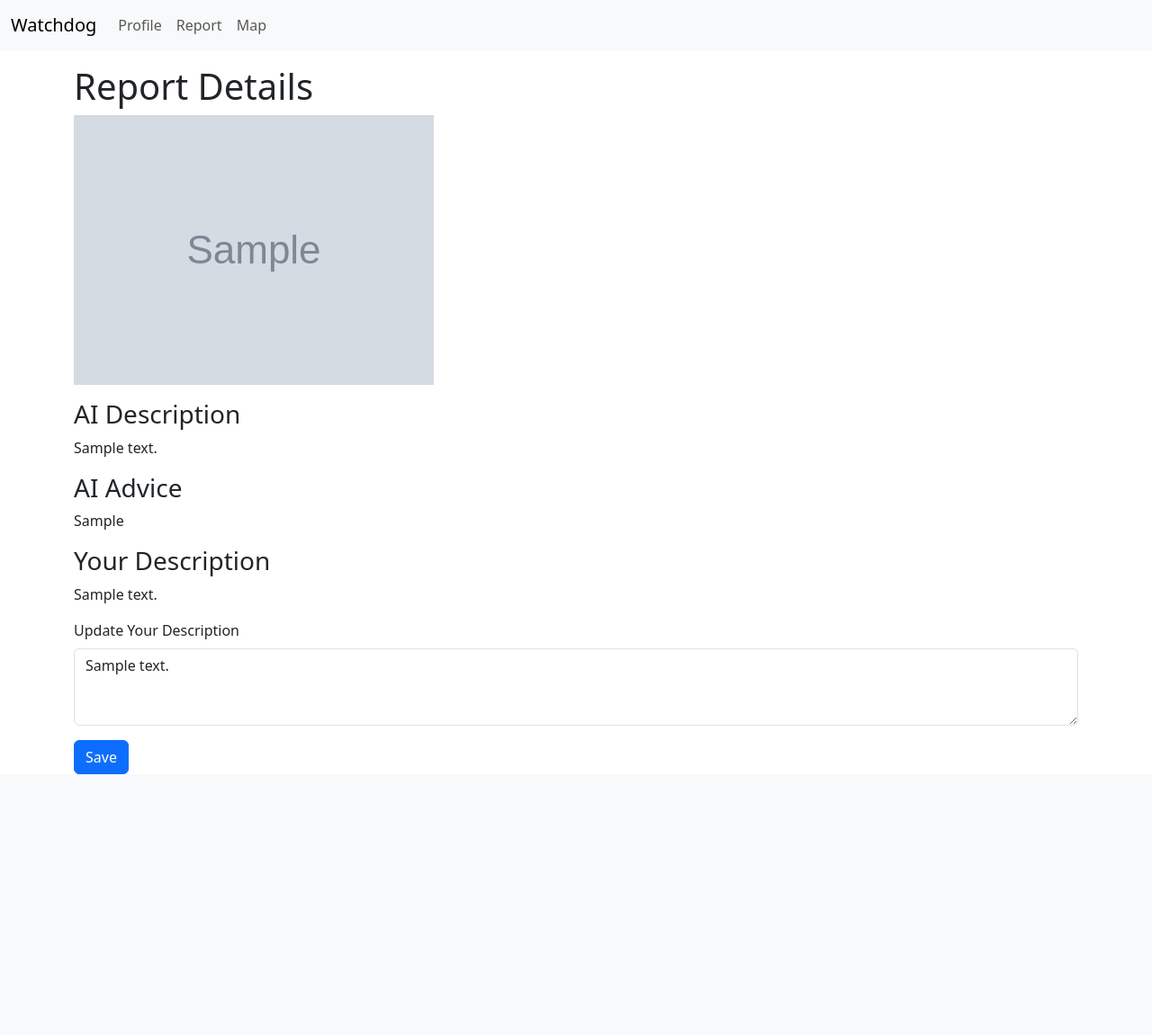
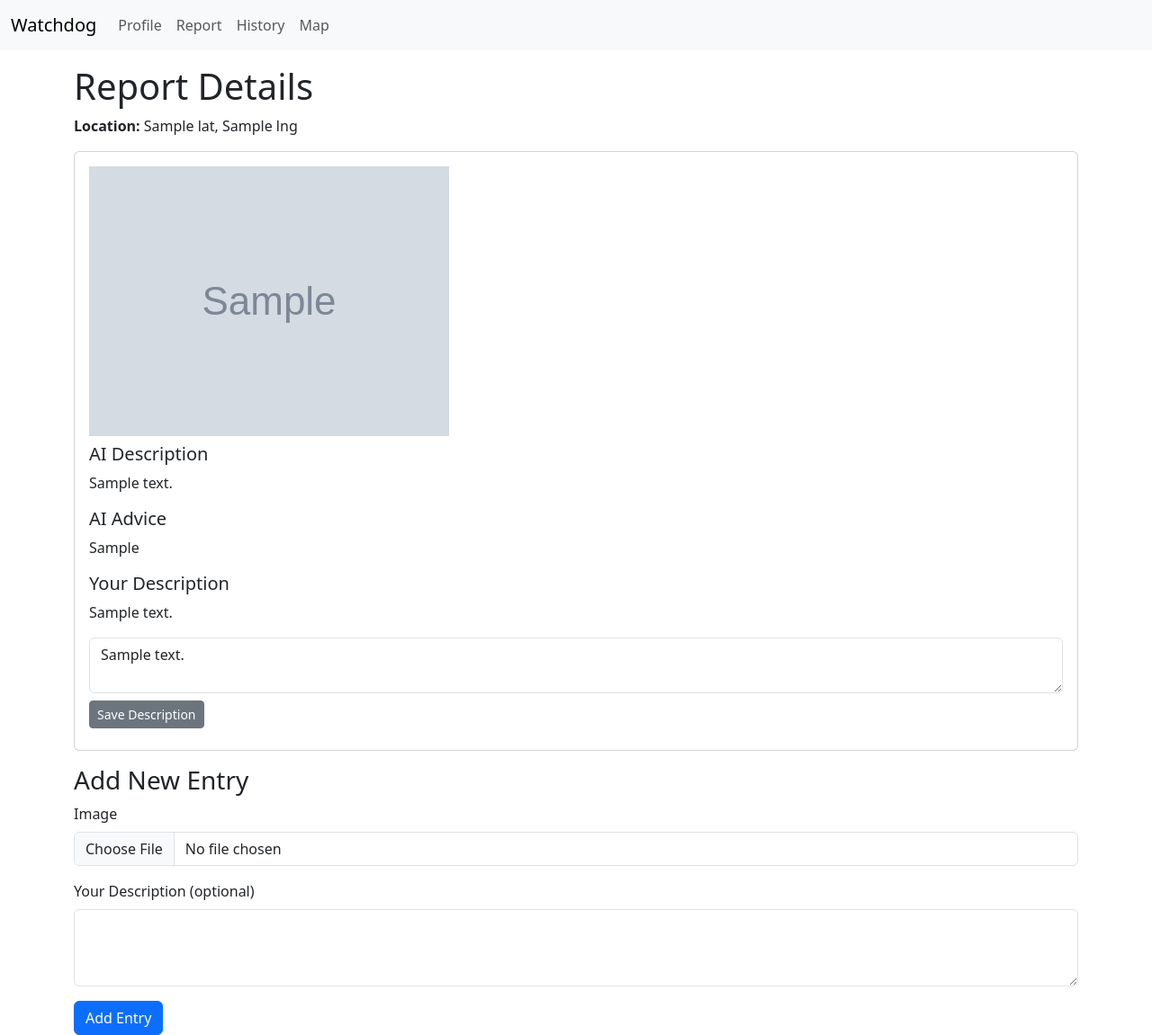
Before and after one commit to dzemeuksis/Straznik, a Flask app: template templates/report_detail.html in a window 1280 px wide. Shown: the whole page at 90% size. Before the commit the page ends 861 px from the top, so only its background shows below. Run offline with Flask 2, Linux system fonts and the light colour scheme; the template is opened without the code that fills it: most values are stand-ins (such as "Sample title", 1, 10 or a date in 2020).

Commit message:
historia zgłoszeń

```diff
--- a/app.py
+++ b/app.py
@@ -1,9 +1,13 @@
 import os
 import uuid
 import json
+import base64
+import mimetypes
 from datetime import datetime
 from flask import Flask, Blueprint, render_template, request, redirect, url_for, send_from_directory, jsonify, make_response
 import openai
+from openai import OpenAI
+from PIL import Image, ExifTags
 
 # Configuration
 app = Flask(__name__)
@@ -11,7 +15,7 @@ BASE_DIR = os.path.abspath(os.path.dirname(__file__))
 app.config['UPLOAD_FOLDER'] = os.path.join(BASE_DIR, 'uploads')
 app.config['DATA_FOLDER'] = os.path.join(BASE_DIR, 'data')
 app.config['PROMPTS_FOLDER'] = os.path.join(BASE_DIR, 'prompts')
-app.config['AI_MODEL'] = os.environ.get('AI_MODEL', 'gpt-4.1-mini')
+app.config['AI_MODEL'] = os.environ.get('AI_MODEL', 'gpt-4.1-mini-2025-04-14')
 
 # Ensure directories exist
 os.makedirs(app.config['UPLOAD_FOLDER'], exist_ok=True)
@@ -41,6 +45,20 @@ def load_prompt(filename):
     path = os.path.join(app.config['PROMPTS_FOLDER'], filename)
     with open(path, 'r') as f:
         return f.read()
+def get_image_metadata(filepath):
+    """
+    Read EXIF metadata from image file and return as dict.
+    """
+    try:
+        img = Image.open(filepath)
+        exif_data = img._getexif() or {}
+        metadata = {}
+        for tag_id, value in exif_data.items():
+            tag = ExifTags.TAGS.get(tag_id, tag_id)
+            metadata[tag] = value
+        return metadata
+    except Exception:
+        return {}
 
 # Routes
 @main.route('/')
@@ -91,42 +109,70 @@ def report():
         file.save(filepath)
         # AI description
         image_url = url_for('main.uploaded_file', filename=filename, _external=True)
-        prompt_desc = load_prompt('image_description.txt').format(image_url=image_url)
-        # AI description using configured model
+        # Extract EXIF metadata for prompt
+        metadata_dict = get_image_metadata(filepath)
+        if metadata_dict:
+            metadane = "\n".join(f"{k}: {v}" for k, v in metadata_dict.items())
+        else:
+            metadane = "Brak metadanych."
+        print("Metadane:", metadane)
+        prompt_desc = load_prompt('image_description.txt').format(metadane=metadane)
+        # AI description using vision modality via direct image encoding
+        # Encode image file as Base64 data URI
+        mime_type, _ = mimetypes.guess_type(filepath)
+        if not mime_type:
+            mime_type = 'application/octet-stream'
+        with open(filepath, 'rb') as img_file:
+            b64 = base64.b64encode(img_file.read()).decode('utf-8')
+        data_uri = f"data:{mime_type};base64,{b64}"
+        # Prepare vision client
+        client = OpenAI()
         try:
-            resp = openai.ChatCompletion.create(
+            vision_response = client.responses.create(
                 model=app.config['AI_MODEL'],
-                messages=[{'role': 'user', 'content': prompt_desc}]
+                input=[{
+                    'role': 'user',
+                    'content': [
+                        {'type': 'input_text', 'text': prompt_desc},
+                        {'type': 'input_image', 'image_url': data_uri}
+                    ]
+                }]
             )
-            ai_description = resp.choices[0].message.content.strip()
+            ai_description = vision_response.output_text.strip()
         except Exception:
             ai_description = 'AI description is unavailable.'
-        # AI advice
+        # AI advice using direct client.responses.create
         prompt_adv = load_prompt('advice.txt').format(
             ai_description=ai_description,
             profile_text=user.get('profile_text', '')
         )
-        # AI advice using configured model
+        client = OpenAI()
         try:
-            resp2 = openai.ChatCompletion.create(
+            advice_response = client.responses.create(
                 model=app.config['AI_MODEL'],
-                messages=[{'role': 'user', 'content': prompt_adv}]
+                input=prompt_adv
             )
-            ai_advice = resp2.choices[0].message.content.strip()
+            ai_advice = advice_response.output_text.strip()
         except Exception:
             ai_advice = 'AI advice is unavailable.'
-        # Save report
+        # Save report with initial entry
         reports = load_json('reports.json')
         created_at = datetime.utcnow().isoformat() + 'Z'
+        entry_id = str(uuid.uuid4())
+        entry = {
+            'entry_id': entry_id,
+            'timestamp': created_at,
+            'image_filename': filename,
+            'ai_description': ai_description,
+            'user_description': '',
+            'ai_advice': ai_advice
+        }
         report = {
             'report_id': report_id,
             'user_id': user_id,
-            'image_filename': filename,
             'created_at': created_at,
             'location': {'lat': float(lat), 'lng': float(lng)},
-            'ai_description': ai_description,
-            'user_description': '',
-            'ai_advice': ai_advice
+            'entries': [entry]
         }
         reports.append(report)
         save_json('reports.json', reports)
@@ -144,16 +190,96 @@ def report():
 
 @main.route('/report/<report_id>', methods=['GET', 'POST'])
 def report_detail(report_id):
+    # View and update a report: allows annotating entries or adding new images
     reports = load_json('reports.json')
     report = next((r for r in reports if r['report_id'] == report_id), None)
     if not report:
         return "Report not found", 404
     if request.method == 'POST':
-        user_desc = request.form.get('user_description', '').strip()
-        report['user_description'] = user_desc
+        action = request.form.get('action')
+        if action == 'update_description':
+            entry_id = request.form.get('entry_id')
+            user_desc = request.form.get('user_description', '').strip()
+            for entry in report.get('entries', []):
+                if entry.get('entry_id') == entry_id:
+                    entry['user_description'] = user_desc
+                    break
+        elif action == 'add_entry':
+            file = request.files.get('image')
+            user_desc = request.form.get('user_description', '').strip()
+            if not file or file.filename == '':
+                return "No file", 400
+            ext = os.path.splitext(file.filename)[1]
+            new_entry_id = str(uuid.uuid4())
+            new_filename = new_entry_id + ext
+            new_filepath = os.path.join(app.config['UPLOAD_FOLDER'], new_filename)
+            file.save(new_filepath)
+            # Extract EXIF metadata
+            metadata_dict = get_image_metadata(new_filepath)
+            if metadata_dict:
+                metadane = "\n".join(f"{k}: {v}" for k, v in metadata_dict.items())
+            else:
+                metadane = "Brak metadanych."
+            prompt_desc = load_prompt('image_description.txt').format(metadane=metadane)
+            # Encode image
+            mime_type, _ = mimetypes.guess_type(new_filepath)
+            if not mime_type:
+                mime_type = 'application/octet-stream'
+            with open(new_filepath, 'rb') as img_file:
+                b64 = base64.b64encode(img_file.read()).decode('utf-8')
+            data_uri = f"data:{mime_type};base64,{b64}"
+            client = OpenAI()
+            try:
+                vision_resp = client.responses.create(
+                    model=app.config['AI_MODEL'],
+                    input=[{
+                        'role': 'user',
+                        'content': [
+                            {'type': 'input_text', 'text': prompt_desc},
+                            {'type': 'input_image', 'image_url': data_uri}
+                        ]
+                    }]
+                )
+                ai_description_new = vision_resp.output_text.strip()
+            except Exception:
+                ai_description_new = 'AI description is unavailable.'
+            # Generate advice
+            advice_prompt = load_prompt('advice.txt').format(
+                ai_description=ai_description_new,
+                profile_text=next((u['profile_text'] for u in load_json('users.json') if u['user_id'] == report.get('user_id')), '')
+            )
+            try:
+                advice_resp = client.responses.create(
+                    model=app.config['AI_MODEL'],
+                    input=advice_prompt
+                )
+                ai_advice_new = advice_resp.output_text.strip()
+            except Exception:
+                ai_advice_new = 'AI advice is unavailable.'
+            timestamp = datetime.utcnow().isoformat() + 'Z'
+            new_entry = {
+                'entry_id': new_entry_id,
+                'timestamp': timestamp,
+                'image_filename': new_filename,
+                'ai_description': ai_description_new,
+                'user_description': user_desc,
+                'ai_advice': ai_advice_new
+            }
+            report.setdefault('entries', []).append(new_entry)
+        # Persist changes
         save_json('reports.json', reports)
         return redirect(url_for('main.report_detail', report_id=report_id))
     return render_template('report_detail.html', report=report)
+
+@main.route('/reports')
+def reports_list():
+    # List all reports for the current user
+    user_id = request.cookies.get('user_id')
+    if not user_id:
+        return redirect(url_for('main.profile'))
+    all_reports = load_json('reports.json')
+    user_reports = [r for r in all_reports if r.get('user_id') == user_id]
+    return render_template('reports.html', reports=user_reports)
 
 @main.route('/api/incidents')
 def api_incidents():
@@ -165,13 +291,14 @@ def api_incidents():
         for rid in inc.get('reports', []):
             r = next((rep for rep in reports if rep['report_id'] == rid), None)
             if r:
-                # Include image URL for thumbnails
+                # include first entry for marker popup
+                first = r.get('entries', [])[0]
                 rep_list.append({
                     'report_id': r['report_id'],
                     'location': r['location'],
-                    'ai_description': r['ai_description'],
-                    'ai_advice': r['ai_advice'],
-                    'image_url': url_for('main.uploaded_file', filename=r['image_filename'])
+                    'ai_description': first.get('ai_description'),
+                    'ai_advice': first.get('ai_advice'),
+                    'image_url': url_for('main.uploaded_file', filename=first.get('image_filename'))
                 })
         out.append({
             'incident_id': inc.get('incident_id'),
--- a/requirements.txt
+++ b/requirements.txt
@@ -1,2 +1,3 @@
 Flask>=2.0.0
 openai>=0.27.0
+Pillow>=9.0.0
--- a/templates/base.html
+++ b/templates/base.html
@@ -15,6 +15,7 @@
           <ul class="navbar-nav me-auto mb-2 mb-lg-0">
             <li class="nav-item"><a class="nav-link" href="{{ url_for('main.profile') }}">Profile</a></li>
             <li class="nav-item"><a class="nav-link" href="{{ url_for('main.report') }}">Report</a></li>
+            <li class="nav-item"><a class="nav-link" href="{{ url_for('main.reports_list') }}">History</a></li>
             <li class="nav-item"><a class="nav-link" href="{{ url_for('main.index') }}">Map</a></li>
           </ul>
         </div>
--- a/templates/report_detail.html
+++ b/templates/report_detail.html
@@ -1,20 +1,41 @@
 {% extends 'base.html' %}
 {% block content %}
 <h1>Report Details</h1>
-<img src="{{ url_for('main.uploaded_file', filename=report.image_filename) }}" class="img-fluid mb-3">
-<h3>AI Description</h3>
-<p>{{ report.ai_description }}</p>
-<h3>AI Advice</h3>
-<p>{{ report.ai_advice }}</p>
-<h3>Your Description</h3>
-{% if report.user_description %}
-  <p>{{ report.user_description }}</p>
-{% endif %}
-<form method="post">
+<p><strong>Location:</strong> {{ report.location.lat }}, {{ report.location.lng }}</p>
+{% for entry in report.entries %}
+  <div class="card mb-3">
+    <div class="card-body">
+      <img src="{{ url_for('main.uploaded_file', filename=entry.image_filename) }}" class="img-fluid mb-2">
+      <h5>AI Description</h5>
+      <p>{{ entry.ai_description }}</p>
+      <h5>AI Advice</h5>
+      <p>{{ entry.ai_advice }}</p>
+      <h5>Your Description</h5>
+      {% if entry.user_description %}
+        <p>{{ entry.user_description }}</p>
+      {% endif %}
+      <form method="post" class="mb-2">
+        <input type="hidden" name="entry_id" value="{{ entry.entry_id }}">
+        <input type="hidden" name="action" value="update_description">
+        <div class="mb-2">
+          <textarea class="form-control" name="user_description" rows="2" placeholder="Add your description">{{ entry.user_description }}</textarea>
+        </div>
+        <button type="submit" class="btn btn-secondary btn-sm">Save Description</button>
+      </form>
+    </div>
+  </div>
+{% endfor %}
+<h3>Add New Entry</h3>
+<form method="post" enctype="multipart/form-data">
+  <input type="hidden" name="action" value="add_entry">
   <div class="mb-3">
-    <label for="user_description" class="form-label">Update Your Description</label>
-    <textarea class="form-control" id="user_description" name="user_description" rows="3">{{ report.user_description or '' }}</textarea>
+    <label for="image" class="form-label">Image</label>
+    <input class="form-control" type="file" id="image" name="image" required>
   </div>
-  <button type="submit" class="btn btn-primary">Save</button>
+  <div class="mb-3">
+    <label for="user_description_new" class="form-label">Your Description (optional)</label>
+    <textarea class="form-control" id="user_description_new" name="user_description" rows="3"></textarea>
+  </div>
+  <button type="submit" class="btn btn-primary">Add Entry</button>
 </form>
 {% endblock %}
```
Also changed, not shown: prompts/advice.txt (+17 -2 lines), prompts/image_description.txt (+12 -3 lines), templates/reports.html (added, +18 -0 lines).
